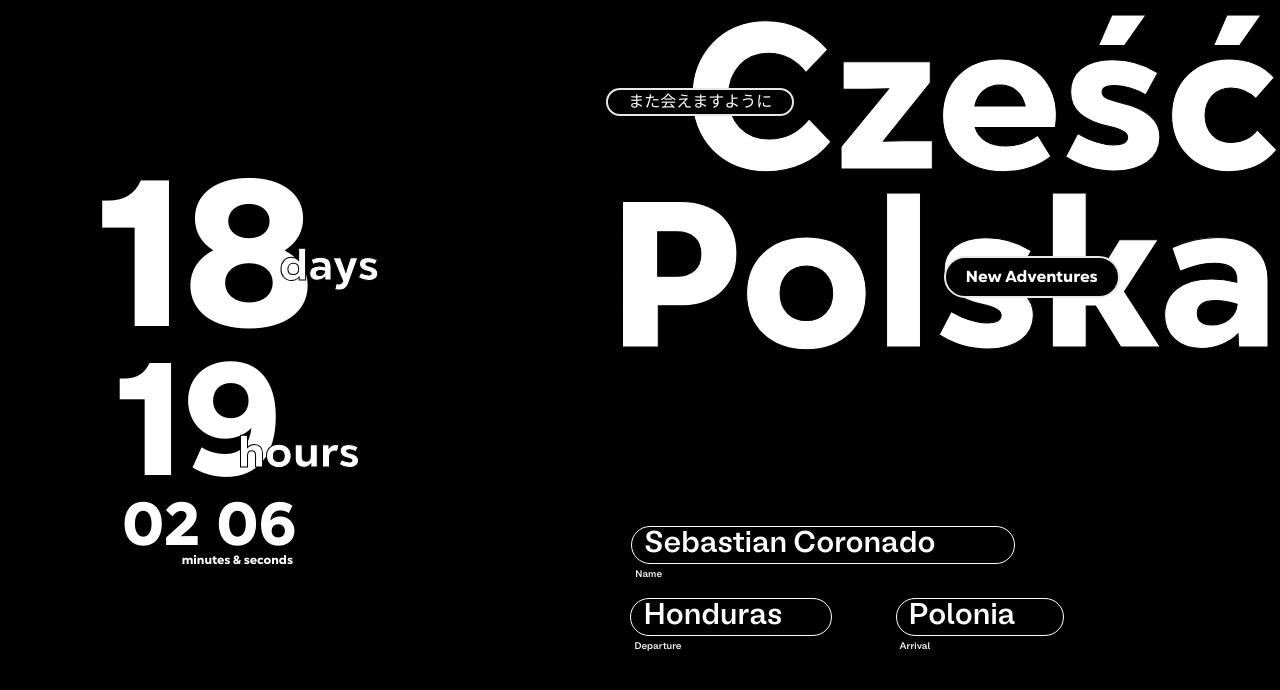
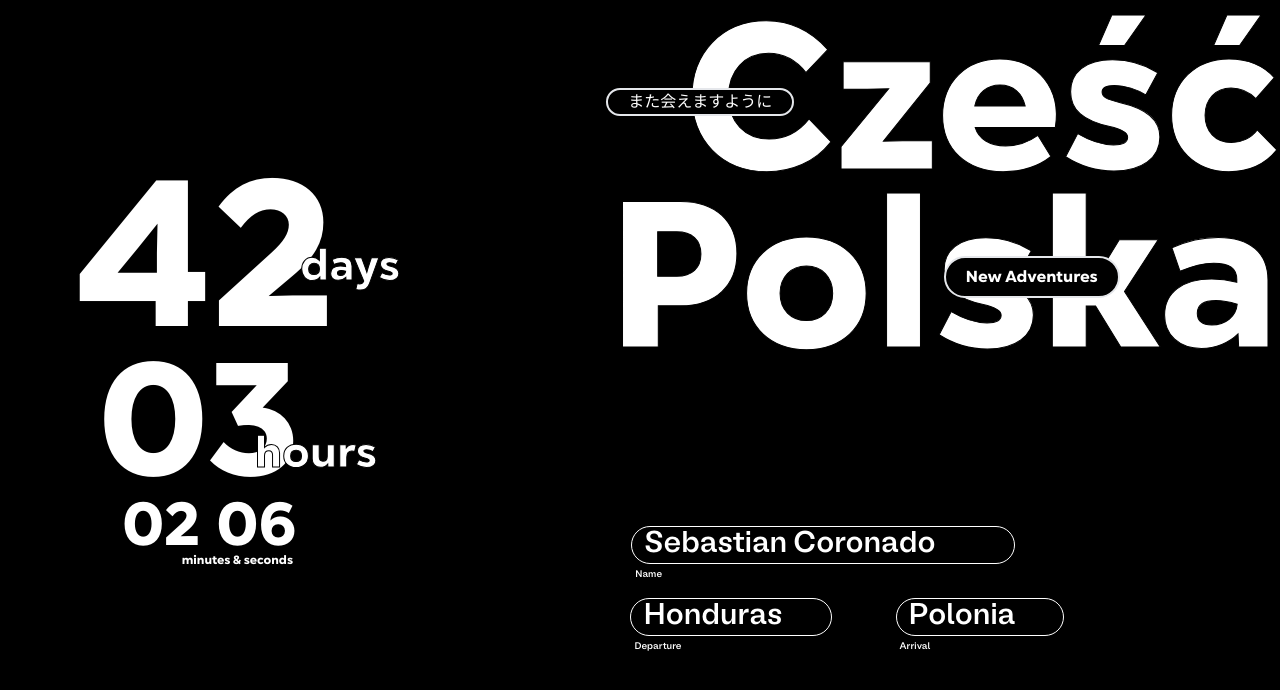
Before and after one commit to coronado03/Timer-App, a Next.js app: page / in a window 1280 px wide. Shown: the top 690 px of the page. Built offline with nearby package versions, Linux system fonts and the light colour scheme.

Commit message:
new timer

```diff
--- a/components/timer.tsx
+++ b/components/timer.tsx
@@ -9,7 +9,7 @@ export default function Timer() {
     const [seconds, setSeconds] = useState('0');
 
     useEffect(() => {
-        const target = new Date("09/27/2022 4:00:0");
+        const target = new Date("10/20/2022 12:00:0");
 
         const interval = setInterval(() => {
           const now = new Date();
```
